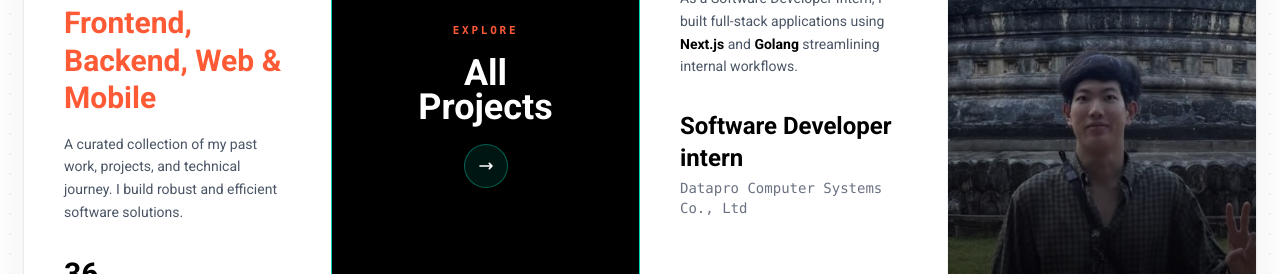
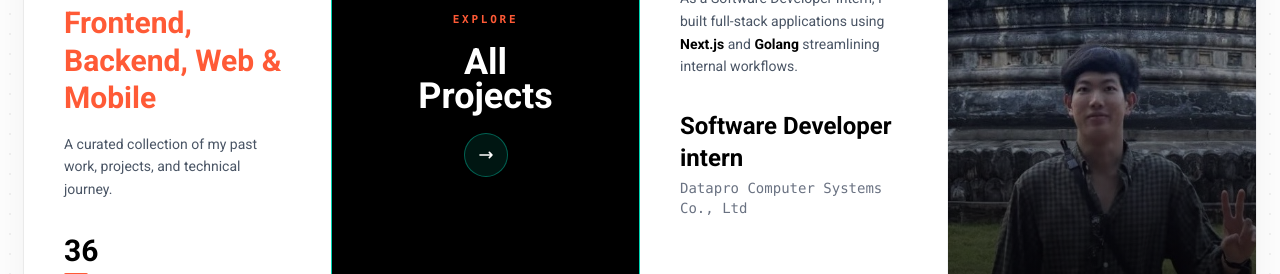
Before and after one commit to pp811010/profile_serapat, a Next.js app: page / in a window 1280 px wide. Shown: the part 240-514 px from the top of the page. Built offline with nearby package versions, Linux system fonts and the light colour scheme; a web font is replaced by a local one.

Commit message:
update hero

```diff
--- a/components/sections/Hero.tsx
+++ b/components/sections/Hero.tsx
@@ -7,7 +7,7 @@ import { useEffect, useState } from "react";
 const ACCENT = "#FF5A36";
 const ACCENT_ALT = "#00D4B4";
 const PAPER = "#ffffffff";
-const CREAM = "#e8ee65ff";
+const CREAM = "#f4a6efff";
 
 export default function Hero() {
   const [loaded, setLoaded] = useState(false);
@@ -52,7 +52,7 @@ export default function Hero() {
                 <span style={{ color: ACCENT }}>Frontend, Backend, Web & Mobile</span>
               </h2>
               <p className="text-gray-600 text-sm leading-relaxed mb-8">
-                A curated collection of my past work, projects, and technical journey. I build robust and efficient software solutions.
+                A curated collection of my past work, projects, and technical journey.
               </p>
 
               <div className="grid grid-cols-2 gap-6 mb-8">
```
